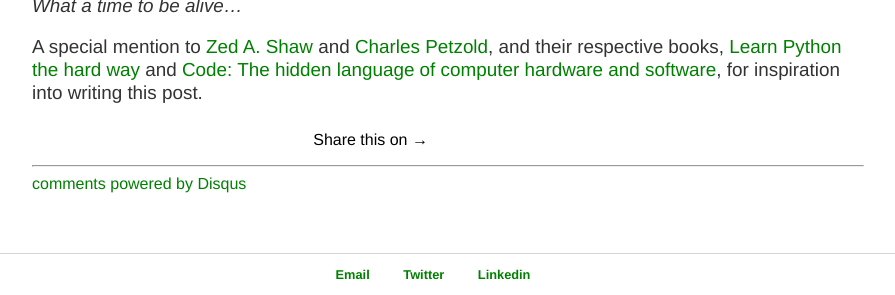
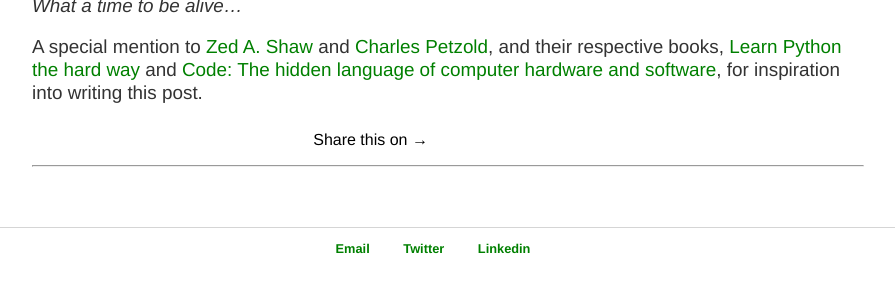
Before and after one commit to maiku1008/maiku1008.github.io, a Jekyll site: the page built from _posts/2017-12-18-unicode.md, in a window 1280 px wide and 900 px high, scrolled down 2186 px, cut to the strip 605-900 px from the top of the window. Shown: the whole strip, without its empty margins (192-1087 px from the left). Built offline with Jekyll 4.4.1, drawn with Linux system fonts in a browser that asks for light colours; comment, search, counter and statistics services are not loaded; after the commit the page ends 3060 px from its top, so only the background shows below that; some of the changed lines change nothing that is shown.

Commit message:
fixup disqus

```diff
--- a/_config.yml
+++ b/_config.yml
@@ -7,3 +7,9 @@
 highlighter: rouge
 
 permalink: /blog/:year/:month/:day/:title
+
+# Disqus Comments
+disqus:
+    # Leave shortname blank to disable comments site-wide.
+    # Disable comments for any post by adding `comments: false` to that post's YAML Front Matter.
+    shortname: micuffaro
--- a/_includes/disqus.html
+++ /dev/null
@@ -1,13 +0,0 @@
-<div id="disqus_thread"></div>
-    <script type="text/javascript">
-        /* * * CONFIGURATION VARIABLES: EDIT BEFORE PASTING INTO YOUR WEBPAGE * * */
-        var disqus_shortname = 'micuffaro'; // required: replace example with your forum shortname
-        /* * * DON'T EDIT BELOW THIS LINE * * */
-        (function() {
-            var dsq = document.createElement('script'); dsq.type = 'text/javascript'; dsq.async = true;
-            dsq.src = '//' + disqus_shortname + '.disqus.com/embed.js';
-            (document.getElementsByTagName('head')[0] || document.getElementsByTagName('body')[0]).appendChild(dsq);
-        })();
-    </script>
-    <noscript>Please enable JavaScript to view the <a href="http://disqus.com/?ref_noscript">comments powered by Disqus.</a></noscript>
-    <a href="http://disqus.com" class="dsq-brlink">comments powered by <span class="logo-disqus">Disqus</span></a>
--- /dev/null
+++ b/_includes/disqus_comments.html
@@ -0,0 +1,17 @@
+{% if page.comments != false and jekyll.environment == "production" %}
+
+  <div id="disqus_thread"></div>
+  <script>
+    var disqus_config = function () {
+      this.page.url = '{{ page.url | absolute_url }}';
+      this.page.identifier = '{{ page.url | absolute_url }}';
+    };
+    (function() {
+      var d = document, s = d.createElement('script');
+      s.src = 'https://{{ site.disqus.shortname }}.disqus.com/embed.js';
+      s.setAttribute('data-timestamp', +new Date());
+      (d.head || d.body).appendChild(s);
+    })();
+  </script>
+  <noscript>Please enable JavaScript to view the <a href="https://disqus.com/?ref_noscript" rel="nofollow">comments powered by Disqus.</a></noscript>
+{% endif %}
--- a/_layouts/post.html
+++ b/_layouts/post.html
@@ -29,7 +29,9 @@
 
 			<!-- Post comments -->
 			<div class="notecomments">
-				{% include disqus.html %}
+				{% if site.disqus.shortname %}
+                    {% include disqus_comments.html %}
+                {% endif %}
 			</div>
 		</div><!-- / .note .single -->
 </div><!-- /.notes -->
```
